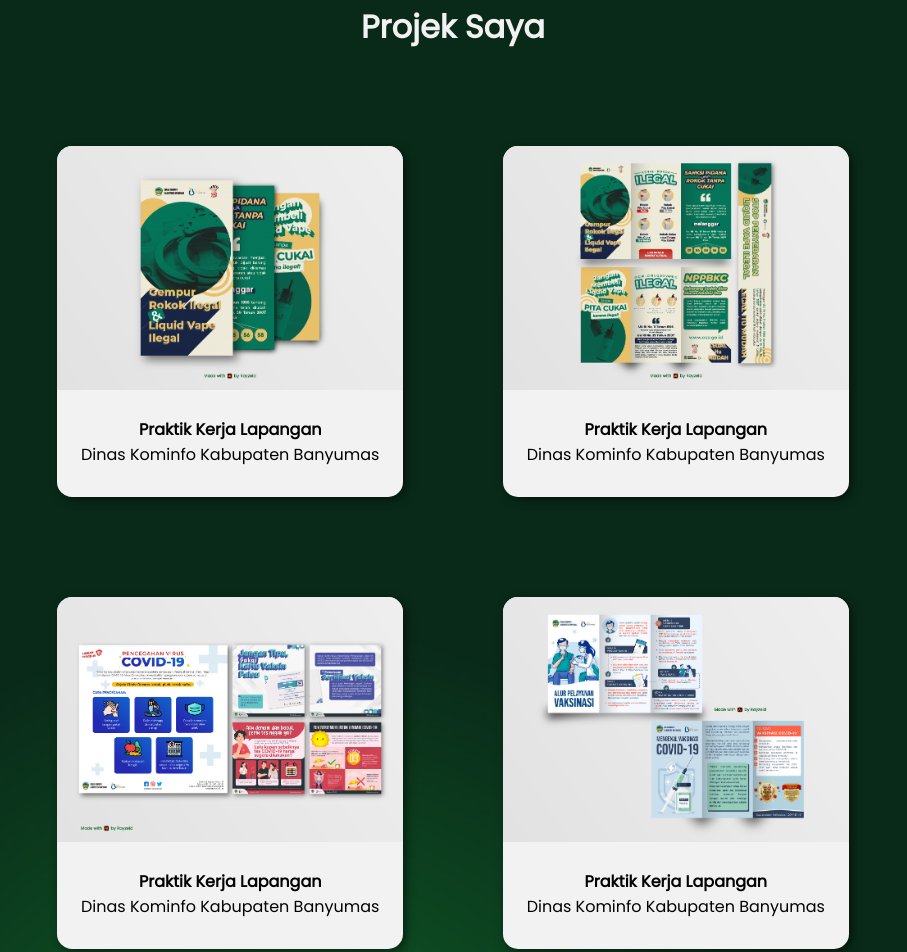
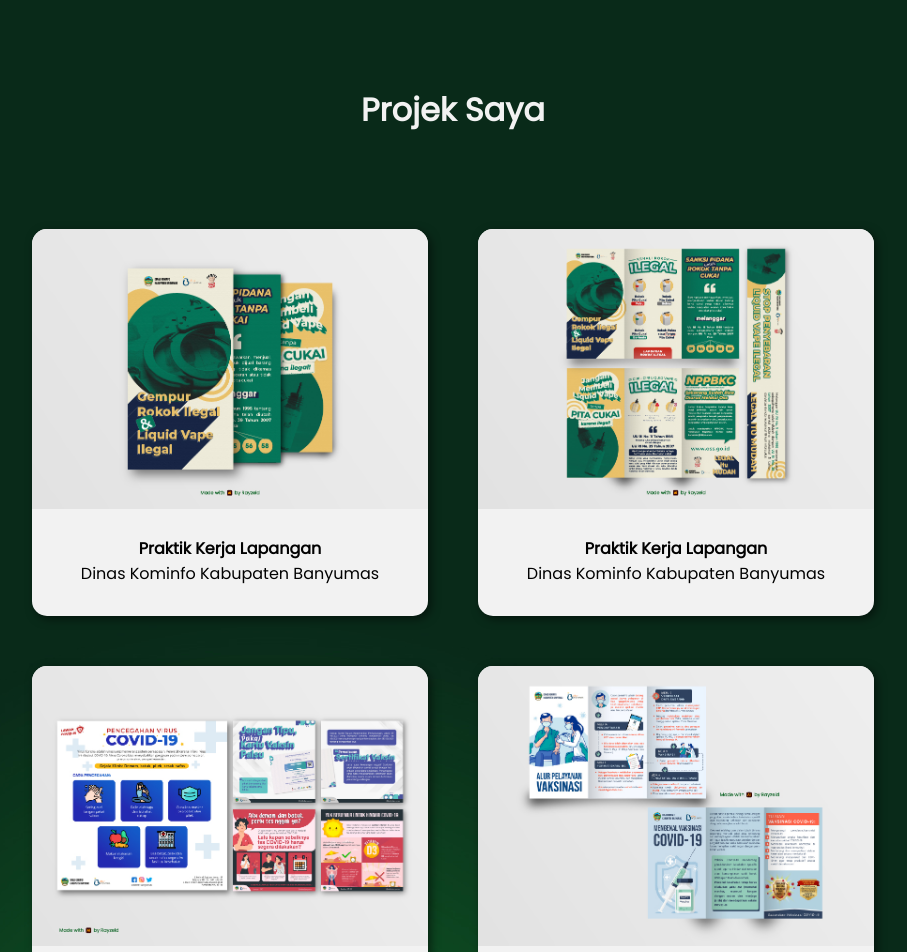
Before and after one commit to rayzeld/rayzeld.github.io, a plain HTML site: page index.html in a window 1280 px wide. Shown: the part 1370-2322 px from the top of the page, without its empty margins (187-1094 px from the left). Drawn offline with Linux system fonts and the light colour scheme.

Commit message:
Memperbaiki container 3

```diff
--- a/style.css
+++ b/style.css
@@ -129,7 +129,7 @@ nav ul li a:hover {
 }
 
 .thumbnail {
-    width: 40%;
+    width: 50%;
     z-index: -1;
 }
 
@@ -235,19 +235,18 @@ nav ul li a:hover {
 }
 
 .container-tiga {
-    width: 100%;
-    padding: 0 5%;
+    width: 990px;
     box-sizing: border-box;
     color: #f2f2f2;
     display: flex;
     margin: 0 auto;
-    gap: 100px;
+    gap: 50px;
     justify-content: center;
     flex-wrap: wrap;
 }
 
 .container-tiga .card {
-    width: 30%;
+    width: 40%;
     text-align: center;
     background-color: #f2f2f2;
     border-radius: 15px;
@@ -364,6 +363,7 @@ footer {
 
     .container-tiga {
         gap: 50px;
+        width: 100%;
     }
 
     .container-tiga .card {
```
